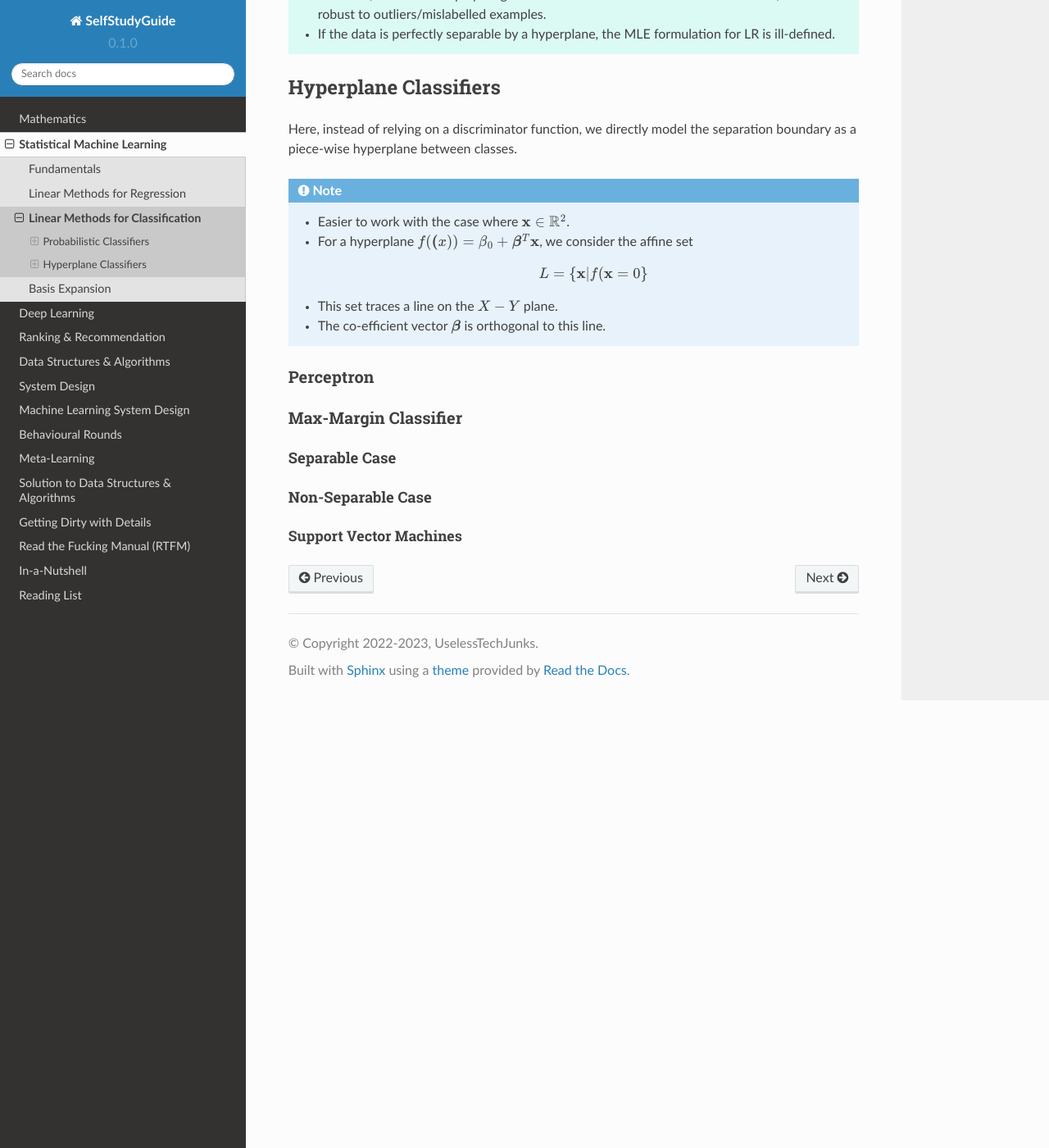
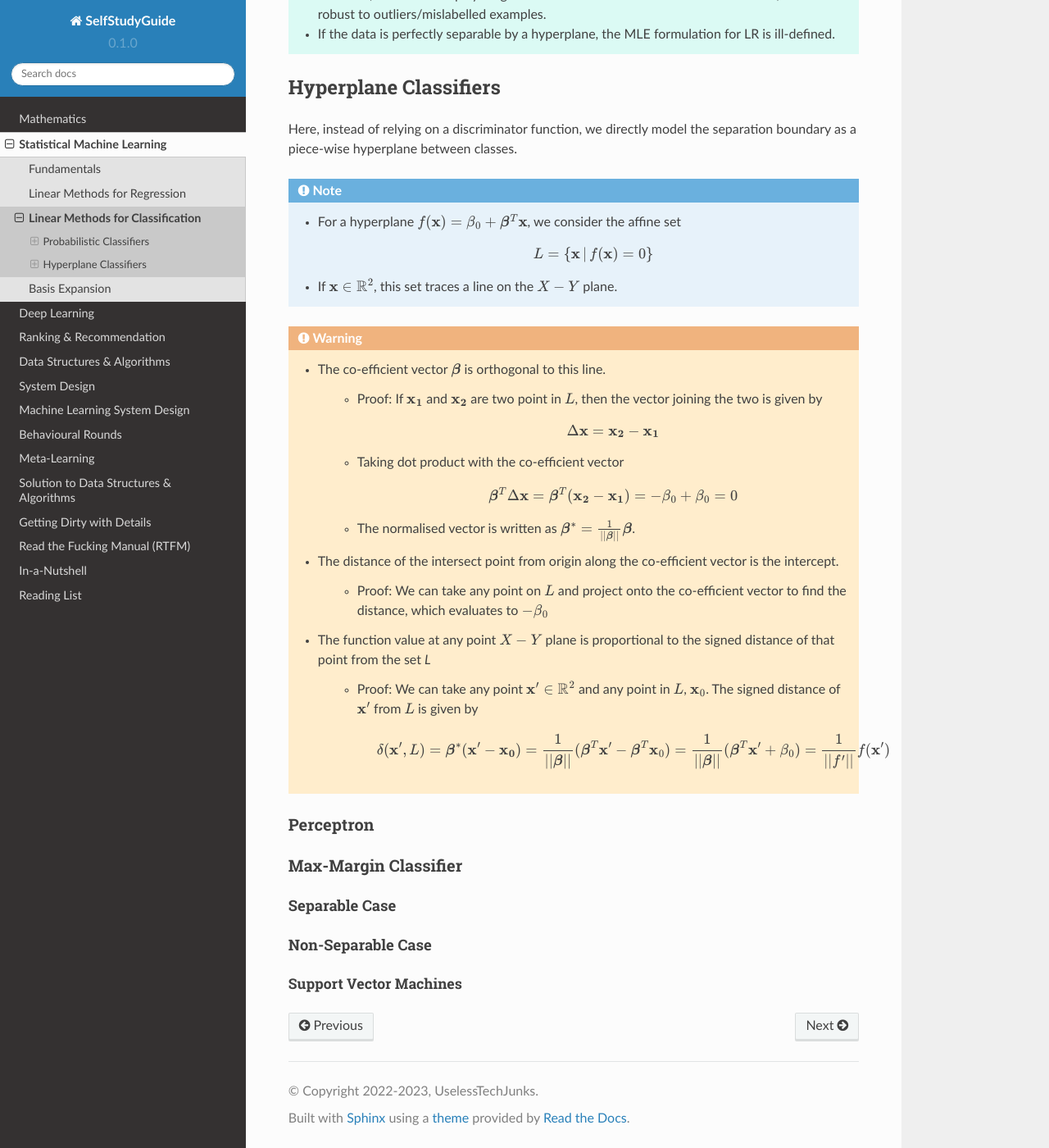
Before and after one commit to uselesstechjunks/leetcode, a Sphinx documentation site: the page built from docs/source/ml/linearcls.rst, in a window 1280 px wide and 1400 px high, scrolled down 6382 px. Shown: the whole window at 82% size. Built offline with Sphinx 7.4.7 and the Read the Docs theme 2.0.0, drawn with Linux system fonts in a browser that asks for light colours.

Commit message:
Update linearcls.rst

```diff
--- a/docs/source/ml/linearcls.rst
+++ b/docs/source/ml/linearcls.rst
@@ -197,12 +197,29 @@ Hyperplane Classifiers
 Here, instead of relying on a discriminator function, we directly model the separation boundary as a piece-wise hyperplane between classes.
 
 .. note::
-	* Easier to work with the case where :math:`\mathbf{x}\in\mathbb{R}^2`.
-	* For a hyperplane :math:`f(\mathbf(x))=\beta_0+\boldsymbol{\beta}^T\mathbf{x}`, we consider the affine set
+	* For a hyperplane :math:`f(\mathbf{x})=\beta_0+\boldsymbol{\beta}^T\mathbf{x}`, we consider the affine set
 
-		.. math:: L=\{\mathbf{x} | f(\mathbf{x}=0\}
-	* This set traces a line on the :math:`X-Y` plane.
+		.. math:: L=\{\mathbf{x}\mathop{|}f(\mathbf{x})=0\}
+	* If :math:`\mathbf{x}\in\mathbb{R}^2`, this set traces a line on the :math:`X-Y` plane.
+
+.. warning::
 	* The co-efficient vector :math:`\boldsymbol{\beta}` is orthogonal to this line.
+
+		* Proof: If :math:`\mathbf{x_1}` and :math:`\mathbf{x_2}` are two point in :math:`L`, then the vector joining the two is given by
+
+			.. math:: \Delta\mathbf{x}=\mathbf{x_2}-\mathbf{x_1}
+		* Taking dot product with the co-efficient vector
+
+			.. math:: \boldsymbol{\beta}^T\Delta\mathbf{x}=\boldsymbol{\beta}^T(\mathbf{x_2}-\mathbf{x_1})=-\beta_0+\beta_0=0
+		* The normalised vector is written as :math:`\boldsymbol{\beta}^*=\frac{1}{||\boldsymbol{\beta}||}\boldsymbol{\beta}`.
+	* The distance of the intersect point from origin along the co-efficient vector is the intercept.
+
+		* Proof: We can take any point on :math:`L` and project onto the co-efficient vector to find the distance, which evaluates to :math:`-\beta_0`
+	* The function value at any point :math:`X-Y` plane is proportional to the signed distance of that point from the set `L`
+
+		* Proof: We can take any point :math:`\mathbf{x}'\in\mathbb{R}^2` and any point in :math:`L`, :math:`\mathbf{x}_0`. The signed distance of :math:`\mathbf{x}'` from :math:`L` is given by
+
+			.. math:: \delta(\mathbf{x}',L)=\boldsymbol{\beta}^*(\mathbf{x}'-\mathbf{x_0})=\frac{1}{||\boldsymbol{\beta}||}(\boldsymbol{\beta}^T\mathbf{x}'-\boldsymbol{\beta}^T\mathbf{x}_0)=\frac{1}{||\boldsymbol{\beta}||}(\boldsymbol{\beta}^T\mathbf{x}'+\beta_0)=\frac{1}{||f'||}f(\mathbf{x}')
 
 Perceptron
 ======================================================================================
```
